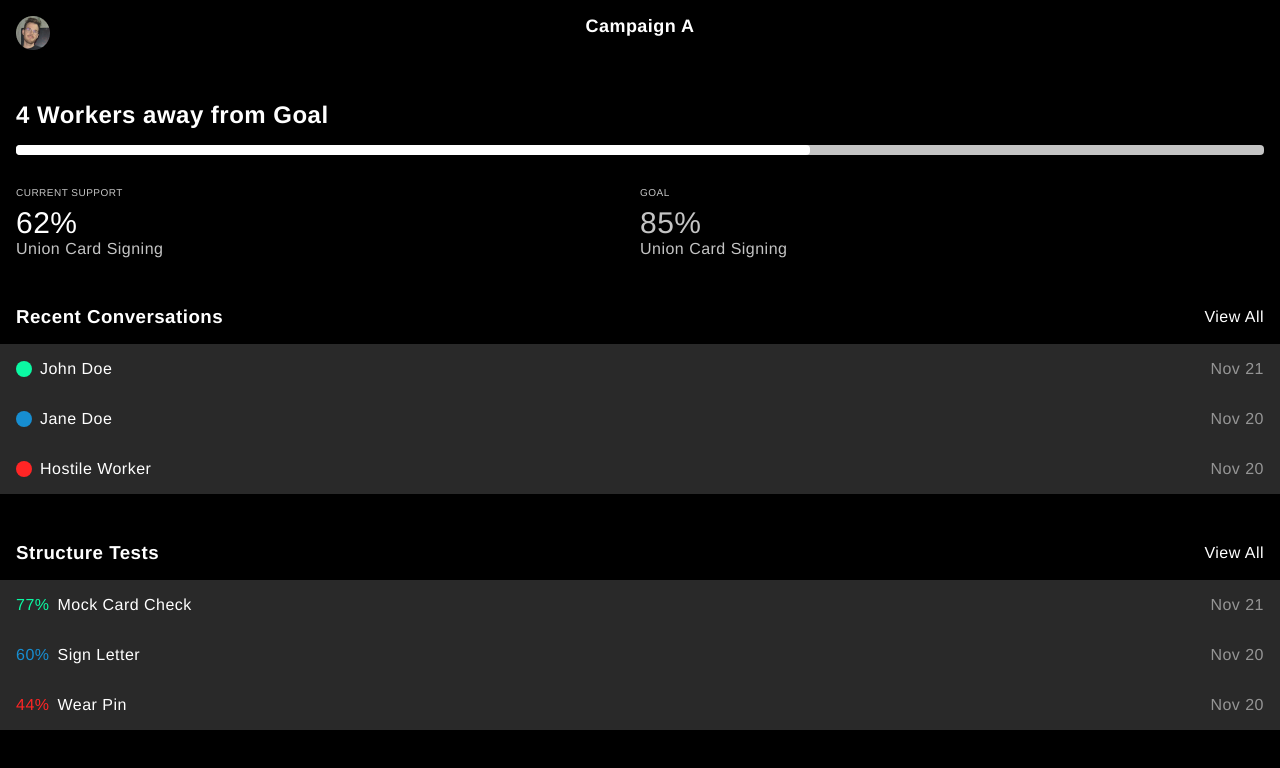
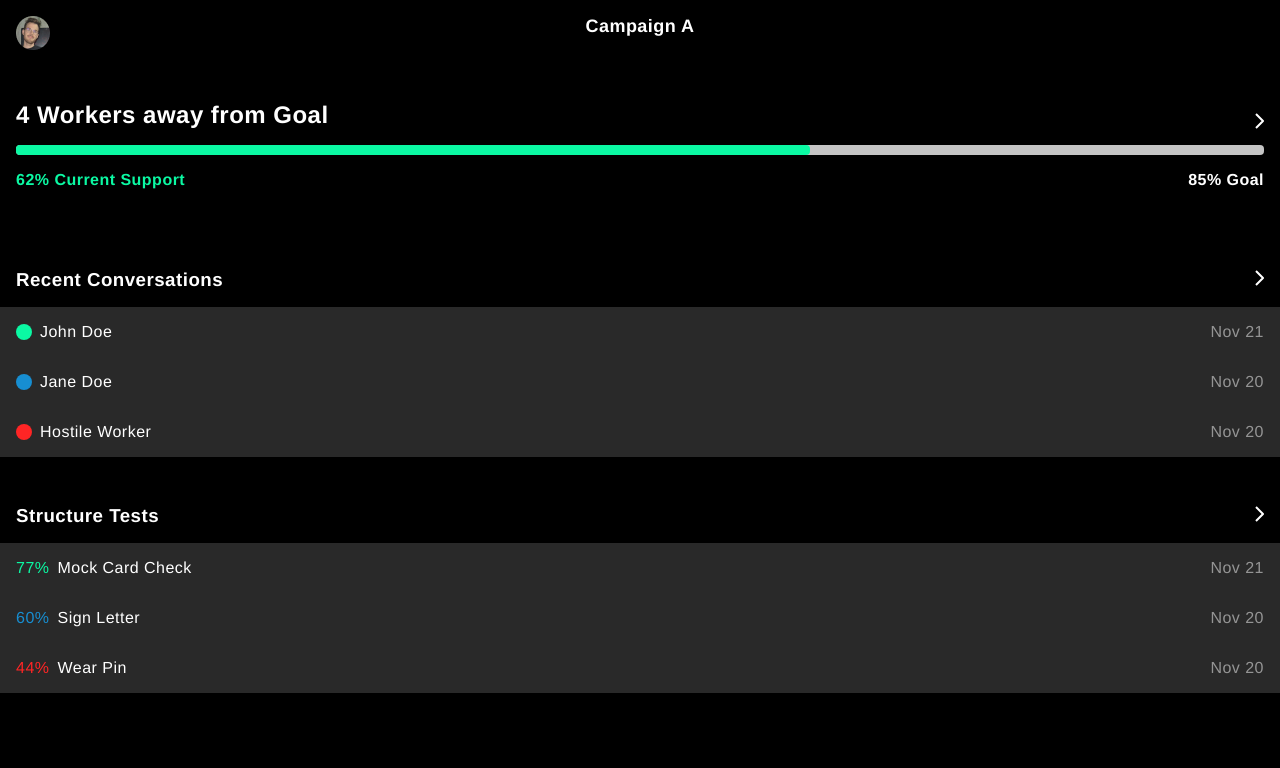
Before and after one commit to techworkersco/nyc_unionhack, a React (Create React App) app in the folder unionhack-app/: page / in a window 1280 px wide. Shown: the top 768 px of the page. Built offline with nearby package versions, Linux system fonts and the light colour scheme; the HTML template or start-up script is replaced by a standard one.

Commit message:
some styling updates

```diff
--- a/unionhack-app/src/Components/ProgressBar.tsx
+++ b/unionhack-app/src/Components/ProgressBar.tsx
@@ -1,10 +1,24 @@
 import React from 'react';
 
 export const ProgressBar = (props: {className: string, percentage: number}) => (
-  <div className={`progress bg-grey br-4 ${props.className}`}>
-    <span
-      className='progress bg-white absolute br-4'
-      style={{width: `${props.percentage}%`}}
-    />
+  <div className={props.className}>
+    <div className="progress bg-grey br-4 mb-3">
+      <span
+        className='progress bg-green absolute br-4'
+        style={{width: `${props.percentage}%`}}
+      />
+    </div>
+    <div className='flex items-center'>
+      <div>
+        <b className='fs2 green'>
+          {props.percentage}% Current Support
+        </b>
+      </div>
+      <div className="col text-right">
+        <b className='fs2 white'>
+          85% Goal
+        </b>
+      </div>
+    </div>
   </div>
 );
--- a/unionhack-app/src/Nav.tsx
+++ b/unionhack-app/src/Nav.tsx
@@ -55,7 +55,7 @@ export const Nav = ({title}: {title: string}) => {
               <Link to="/">Readiness Overview</Link>
             </li>
             <li className="brd-b-1 p-3">
-              <Link to="/">Workplace Conversations</Link>
+              <Link to="/conversations">Workplace Conversations</Link>
             </li>
             <li className="brd-b-1 p-3">
               <Link to="/">Structure Tests</Link>
--- a/unionhack-app/src/Pages/Dashboard/Dashboard.tsx
+++ b/unionhack-app/src/Pages/Dashboard/Dashboard.tsx
@@ -3,8 +3,8 @@ import {
   Link
 } from 'react-router-dom';
 import {Nav} from '../../Nav';
-import {ProgressBar} from '../../Components/ProgressBar'
-// import './App.css';
+import {ProgressBar} from '../../Components/ProgressBar';
+import caret from '../../assets/caret.svg';
 
 type StatusUnion = 'green' | 'blue' | 'purple' | 'yellow' | 'red' | 'grey'
 
@@ -88,28 +88,32 @@ class Dashboard extends React.Component<DashboardProps, DashboardState> {
         <Nav title="Campaign A" />
         <div className='pb-3 pt-4'>
           <div className="p-3 mb-3">
-            <h2 className='mb-3'>4 Workers away from Goal</h2>
-            <ProgressBar className='mb-4' percentage={62} />
-
-            <div className="flex mt-3">
-              <div className="col">
-                <div className="grey fsSmall uppercase mb-2">Current Support</div>
-                <div className='fs1'>62%</div>
-                <div className="grey">Union Card Signing</div>
-              </div>
-              <div className="col">
-                <div className="grey fsSmall uppercase mb-2">Goal</div>
-                <div className='grey fs1'>85%</div>
-                <div className="grey">Union Card Signing</div>
+            <div className='flex items-center'>
+              <h2 className='mb-3 w-6'>
+                4 Workers away from Goal
+              </h2>
+              <div className='col text-right'>
+                <img
+                  alt=""
+                  src={caret}
+                />
               </div>
             </div>
+            <ProgressBar className='mb-4' percentage={62} />
           </div>
 
           {/* @TODO pull conversations/structure tests list from API */}
           <div className="mb-4">
             <div className='p-3 flex items-center'>
-              <h3 className='col'>Recent Conversations</h3>
-              <Link to="/conversations">View All</Link>
+              <h3 className='col w-8'>Recent Conversations</h3>
+              <div className='col w-4 text-right'>
+                <Link to="/conversations">
+                  <img
+                    alt=""
+                    src={caret}
+                  />
+                </Link>
+              </div>
             </div>
             <ul>
               {this.state.conversations.map(conversation => (
@@ -132,8 +136,15 @@ class Dashboard extends React.Component<DashboardProps, DashboardState> {
 
           <div className="pb-4 mb-4">
             <div className='p-3 flex items-center'>
-              <h3 className='col'>Structure Tests</h3>
-              <Link to="">View All</Link>
+              <h3 className='col w-8'>Structure Tests</h3>
+              <div className='col w-4 text-right'>
+                <Link to="/structure-tests">
+                  <img
+                    alt=""
+                    src={caret}
+                  />
+                </Link>
+              </div>
             </div>
             <ul>
               {this.state.structureTests.map(test => (
--- a/unionhack-app/src/Pages/WorkerProfile/Conversations/Conversations.tsx
+++ b/unionhack-app/src/Pages/WorkerProfile/Conversations/Conversations.tsx
@@ -79,9 +79,9 @@ class WorkerDashboard extends React.Component<Props, State> {
 
   render() {
     return (
-      <div>
+      <>
         <Nav title="Conversations" />
-        <ul>
+        <ul className='pt-4'>
           {this.state.conversations.map(conversation => {
             const { date, score, organizer, worker } = conversation;
             return (
@@ -113,7 +113,7 @@ class WorkerDashboard extends React.Component<Props, State> {
             );
           })}
         </ul>
-      </div>
+      </>
     );
   }
 }
--- a/unionhack-app/src/Pages/WorkersTable/WorkersTable.tsx
+++ b/unionhack-app/src/Pages/WorkersTable/WorkersTable.tsx
@@ -27,10 +27,6 @@ type Worker = {
   team: string,
   engagement_level: number,
   conversation_count: number,
-}
-
-type WorkerByType = {
-  [key: string]: Worker[];
 }
 
 type Params = {
@@ -88,15 +84,13 @@ class WorkerDashboard extends React.Component<Props, State> {
   }
 
   render() {
-    const { workers, selectedTeam, teams, knownTeamsCount, knownWorkersCount } = this.state;
-
-    // const workersByTeam: WorkerByType = _.groupBy(workers, 'team');
+    const { workers, knownTeamsCount, knownWorkersCount } = this.state;
 
     return (
       <div className="worker-list">
         <Nav title="Worker List" />
 
-        <section className="worker-list-header">
+        <section className="worker-list-header pt-4">
           <div className="worker-metadata">{knownWorkersCount} Known Workers</div>
           <div className="worker-metadata">{knownTeamsCount} Teams</div>
         </section>
--- a/unionhack-app/src/index.css
+++ b/unionhack-app/src/index.css
@@ -255,3 +255,21 @@ a {
 .red {
   color: #FF2525;
 }
+.text-right {
+  text-align: right;
+}
+.row {
+  width: 100%;
+}
+.w-4 {
+  min-width: 33%;
+  width: 33%;
+}
+.w-6 {
+  min-width: 50%;
+  width: 50%;
+}
+.w-8 {
+  min-width: 67%;
+  width: 67%;
+}
```
Also changed, not shown: unionhack-app/src/assets/caret.svg (added).
